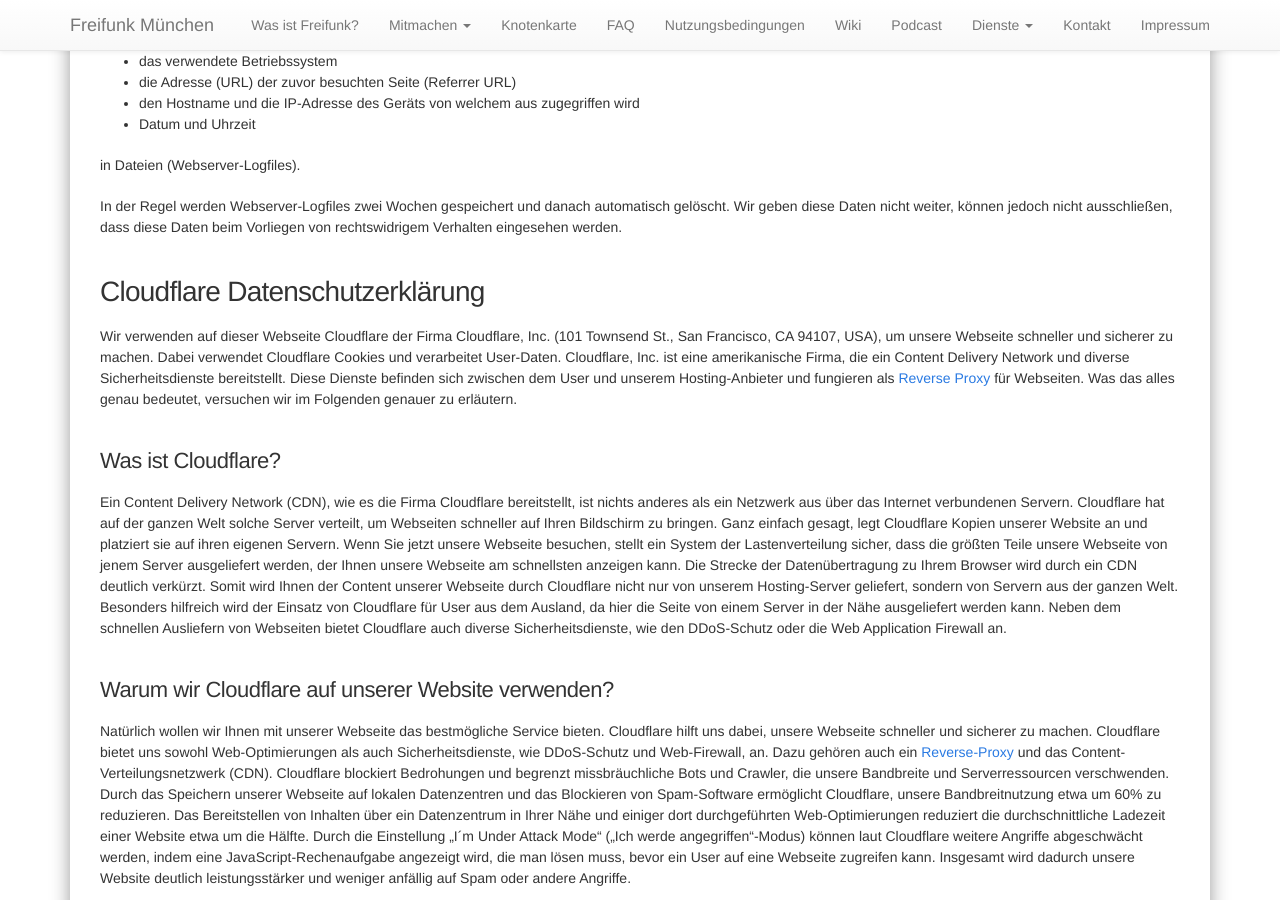
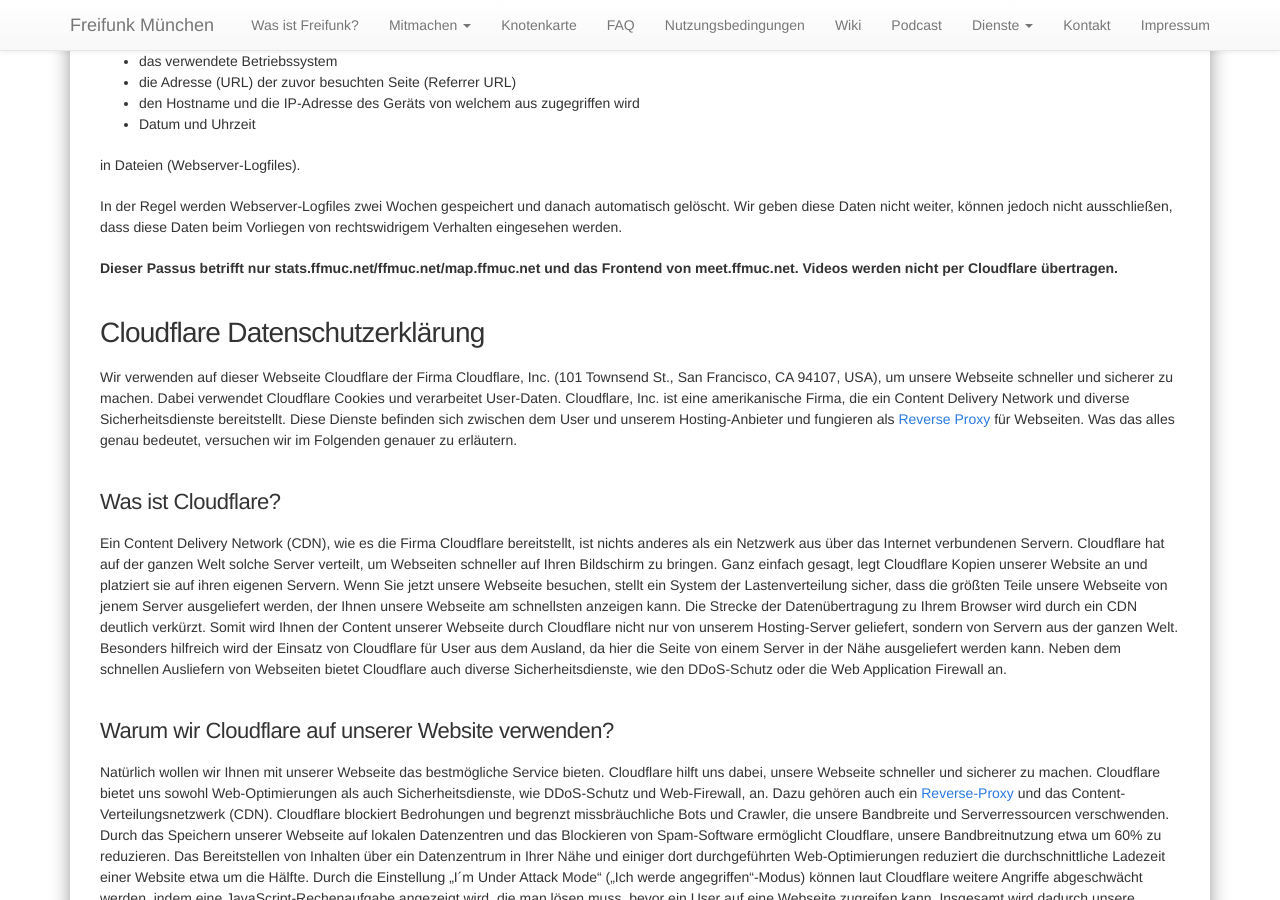
Before and after one commit to freifunkMUC/freifunkmuc.github.io, a Jekyll site: the page built from privacy.md, in a window 1280 px wide and 900 px high, scrolled down 3203 px. Built offline with Jekyll 4.4.1, drawn with Linux system fonts in a browser that asks for light colours.

Commit message:
Update privacy.md

```diff
--- a/privacy.md
+++ b/privacy.md
@@ -94,6 +94,8 @@ Im Folgenden erklären wir, was Cookies sind und warum Sie genutzt werden, damit
 </ul>
 <p>in Dateien (Webserver-Logfiles).</p>
 <p>In der Regel werden Webserver-Logfiles zwei Wochen gespeichert und danach automatisch gelöscht. Wir geben diese Daten nicht weiter, können jedoch nicht ausschließen, dass diese Daten beim Vorliegen von rechtswidrigem Verhalten eingesehen werden.</p>
+
+<strong> Dieser Passus betrifft nur stats.ffmuc.net/ffmuc.net/map.ffmuc.net und das Frontend von meet.ffmuc.net. Videos werden nicht per Cloudflare übertragen.</strong>
 <h2 class="adsimple-311166442">Cloudflare Datenschutzerklärung</h2>
 <p>Wir verwenden auf dieser Webseite Cloudflare der Firma Cloudflare, Inc. (101 Townsend St., San Francisco, CA 94107, USA), um unsere Webseite schneller und sicherer zu machen. Dabei verwendet Cloudflare Cookies und verarbeitet User-Daten. Cloudflare, Inc. ist eine amerikanische Firma, die ein Content Delivery Network und diverse Sicherheitsdienste bereitstellt. Diese Dienste befinden sich zwischen dem User und unserem Hosting-Anbieter und fungieren als <a class="adsimple-311166442" href="https://de.wikipedia.org/wiki/Reverse_Proxy" target="_blank" rel="noopener">Reverse Proxy</a> für Webseiten. Was das alles genau bedeutet, versuchen wir im Folgenden genauer zu erläutern.</p>
 <h3 class="adsimple-311166442">Was ist Cloudflare?</h3>
```
